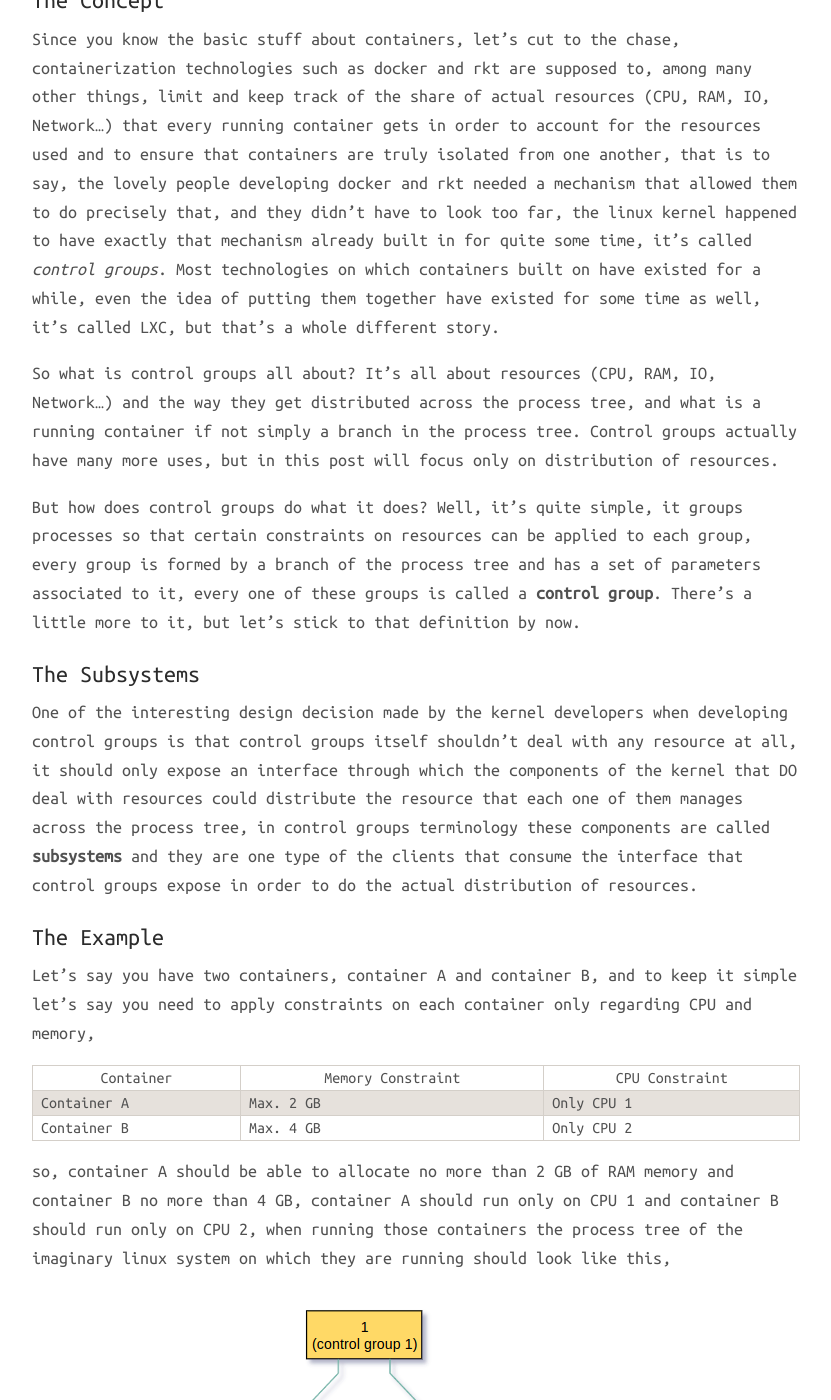
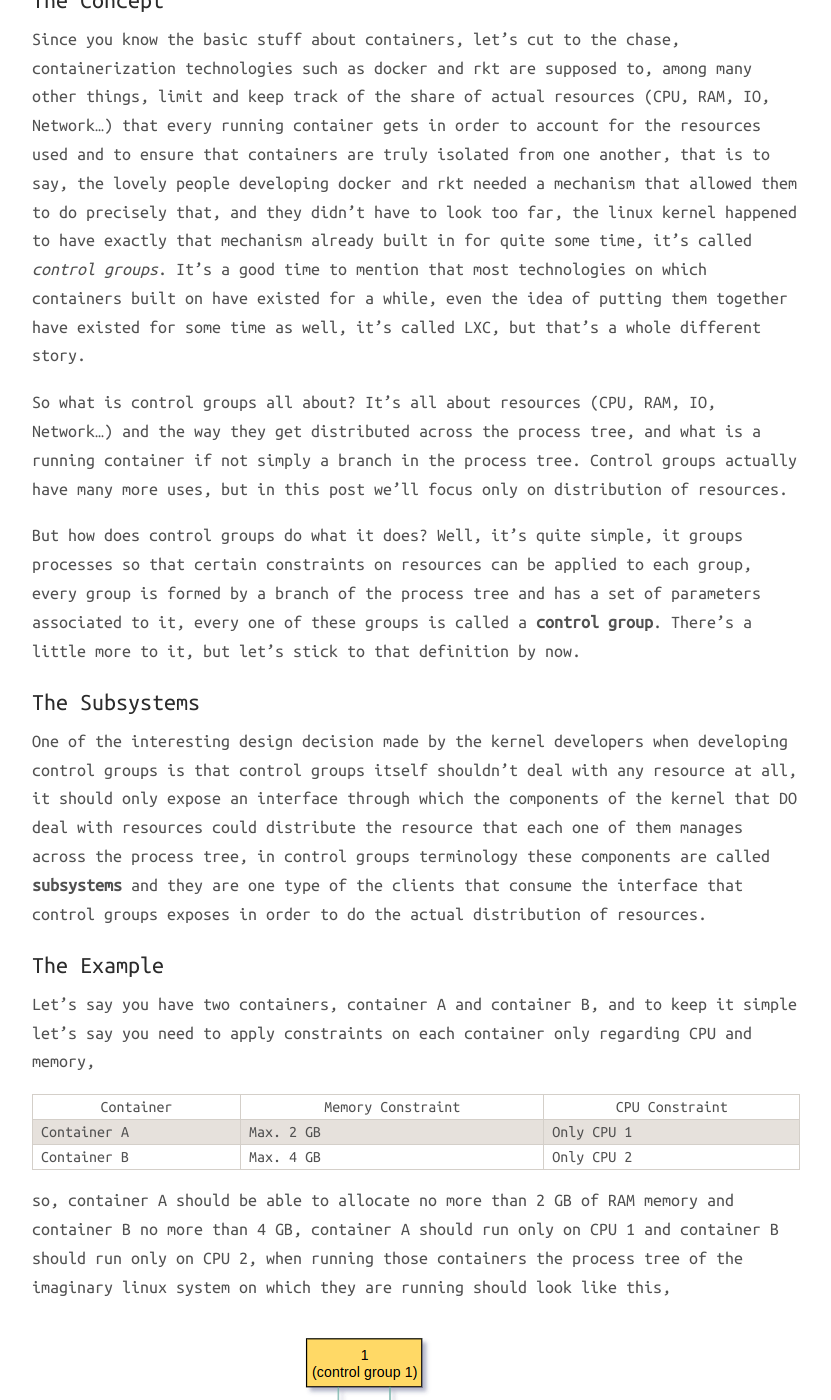
Before and after one commit to camilobermudez85/camilobermudez85.github.io, a Jekyll site: the page built from _posts/2016-10-16-cgroups1.markdown, in a window 1280 px wide and 1400 px high, scrolled down 920 px. Shown: the whole window, without its empty margins (224-1055 px from the left). Built offline with Jekyll 4.4.1, drawn with Linux system fonts in a browser that asks for light colours; nearby versions of some CDN libraries; comment, search, counter and statistics services are not loaded.

Commit message:
Correcciones

```diff
--- a/_posts/2016-10-16-cgroups1.markdown
+++ b/_posts/2016-10-16-cgroups1.markdown
@@ -46,15 +46,15 @@ the resources used and to ensure that containers are truly isolated from one
 another, that is to say, the lovely people developing docker and rkt needed a
 mechanism that allowed them to do precisely that, and they didn't have to look
 too far, the linux kernel happened to have exactly that mechanism already built
-in for quite some time, it's called *control groups*. Most technologies on
-which containers built on have existed for a while, even the idea of putting
-them together have existed for some time as well, it's called LXC, but that's a
-whole different story.
+in for quite some time, it's called *control groups*. It's a good time to
+mention that most technologies on which containers built on have existed for a
+while, even the idea of putting them together have existed for some time as
+well, it's called LXC, but that's a whole different story.
 
 So what is control groups all about? It's all about resources (CPU, RAM, IO,
 Network...) and the way they get distributed across the process tree, and what
 is a running container if not simply a branch in the process tree. Control
-groups actually have many more uses, but in this post will focus only on
+groups actually have many more uses, but in this post we'll focus only on
 distribution of resources.
 
 But how does control groups do what it does? Well, it's quite simple, it
@@ -73,7 +73,7 @@ resource at all, it should only expose an interface through which the
 components of the kernel that DO deal with resources could distribute the
 resource that each one of them manages across the process tree, in control
 groups terminology these components are called **subsystems** and they are one
-type of the clients that consume the interface that control groups expose in
+type of the clients that consume the interface that control groups exposes in
 order to do the actual distribution of resources.
 
 
```
